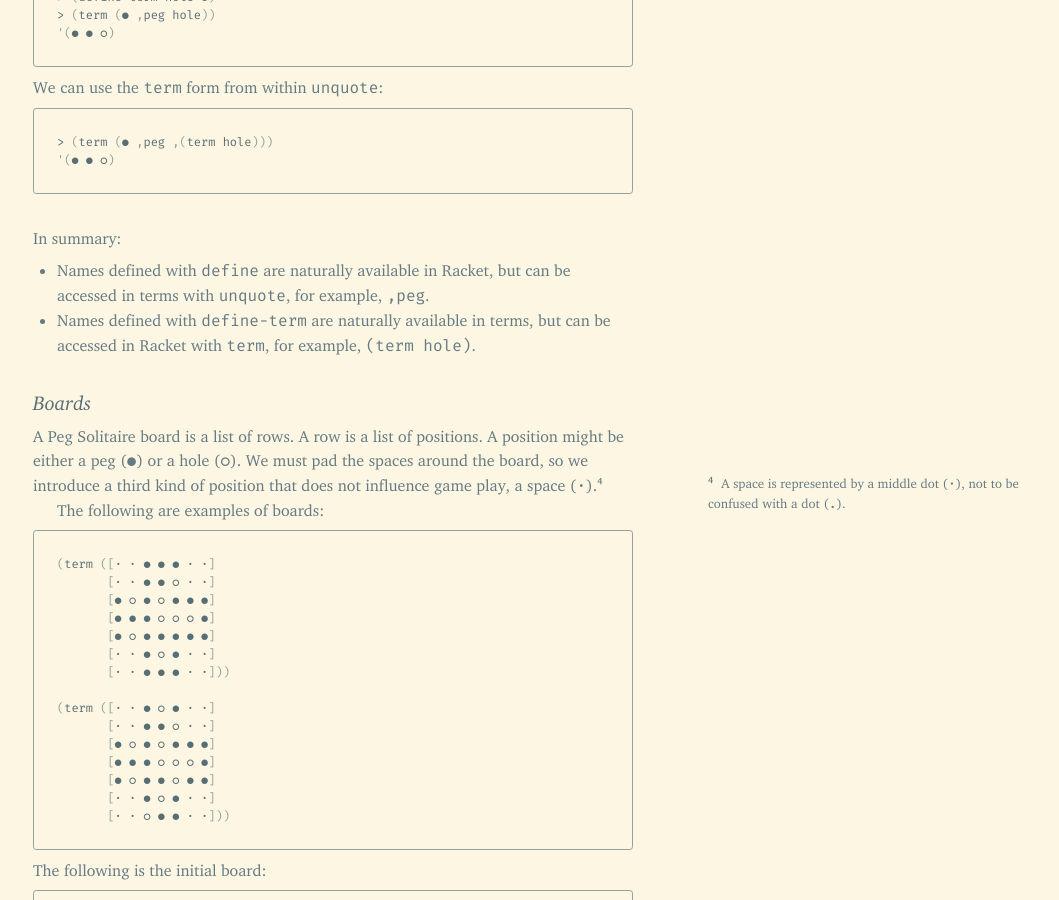
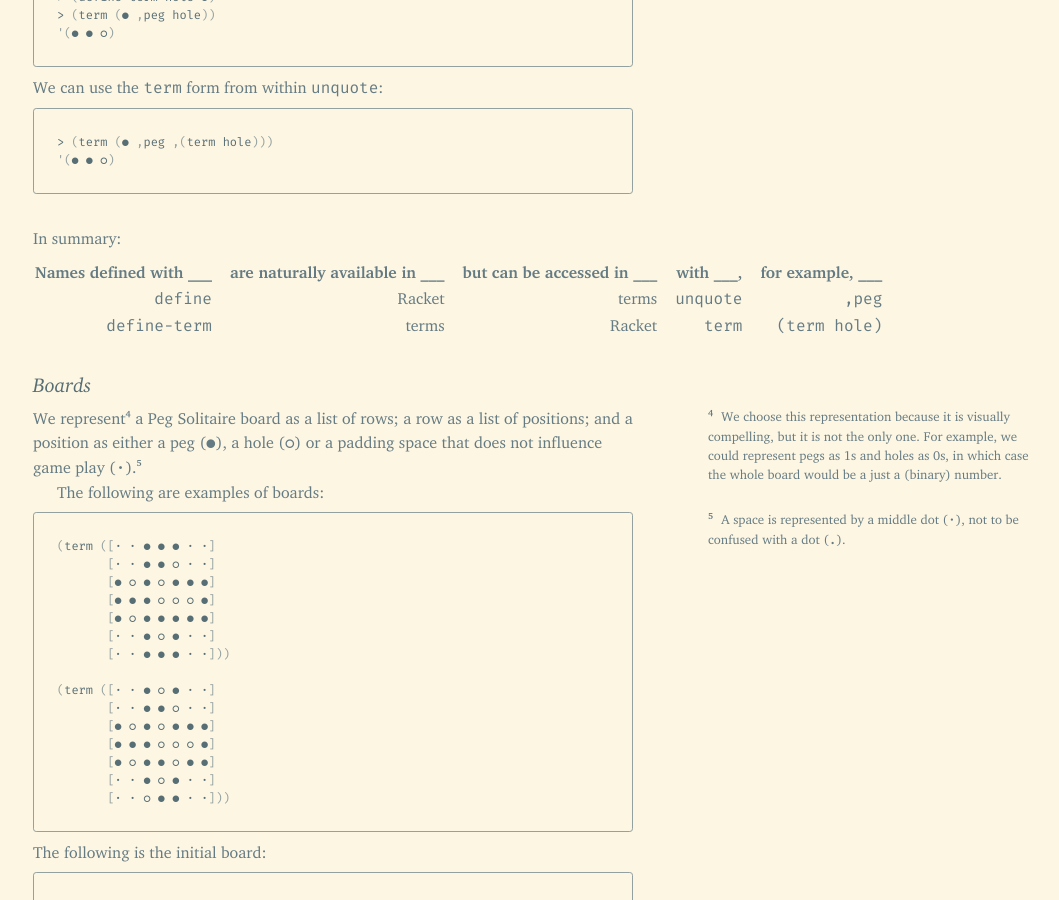
Before and after one commit to leafac/leafac.com, a Jekyll site: the page built from prose/playing-the-game-with-plt-redex/terms.md, in a window 1280 px wide and 900 px high, scrolled down 2045 px. Shown: the whole window, without its empty margins (107-1166 px from the left). Built offline with Jekyll 4.4.1, drawn with Linux system fonts in a browser that asks for light colours.

Commit message:
More editing

```diff
--- a/prose/playing-the-game-with-plt-redex/terms.md
+++ b/prose/playing-the-game-with-plt-redex/terms.md
@@ -96,13 +96,19 @@ We can use the `term` form from within `unquote`:
 
 In summary:
 
-- Names defined with `define` are naturally available in Racket, but can be accessed in terms with `unquote`, for example, `,peg`.
-- Names defined with `define-term` are naturally available in terms, but can be accessed in Racket with `term`, for example, `(term hole)`.
+<div class="full-width" markdown="1">
+
+| Names defined with ___ | are naturally available in ___ | but can be accessed in ___ | with ___, | for example, ___ |
+|-:|-:|-:|-:|-:|
+| `define` | Racket | terms | `unquote` | `,peg` |
+| `define-term` | terms | Racket | `term` | `(term hole)` |
+
+</div>
 
 Boards
 ======
 
-A Peg Solitaire board is a list of rows. A row is a list of positions. A position might be either a peg (`●`) or a hole (`○`). We must pad the spaces around the board, so we introduce a third kind of position that does not influence game play, a space (`·`).<label class="margin-note"><input type="checkbox"><span markdown="1">A space is represented by a middle dot (`·`), not to be confused with a dot (`.`).</span></label>
+We represent<label class="margin-note"><input type="checkbox"><span markdown="1">We choose this representation because it is visually compelling, but it is not the only one. For example, we could represent pegs as 1s and holes as 0s, in which case the whole board would be a just a (binary) number.</span></label> a Peg Solitaire board as a list of rows; a row as a list of positions; and a position as either a peg (`●`), a hole (`○`) or a padding space that does not influence game play (`·`).<label class="margin-note"><input type="checkbox"><span markdown="1">A space is represented by a middle dot (`·`), not to be confused with a dot (`.`).</span></label>
 
 The following are examples of boards:
 
```
